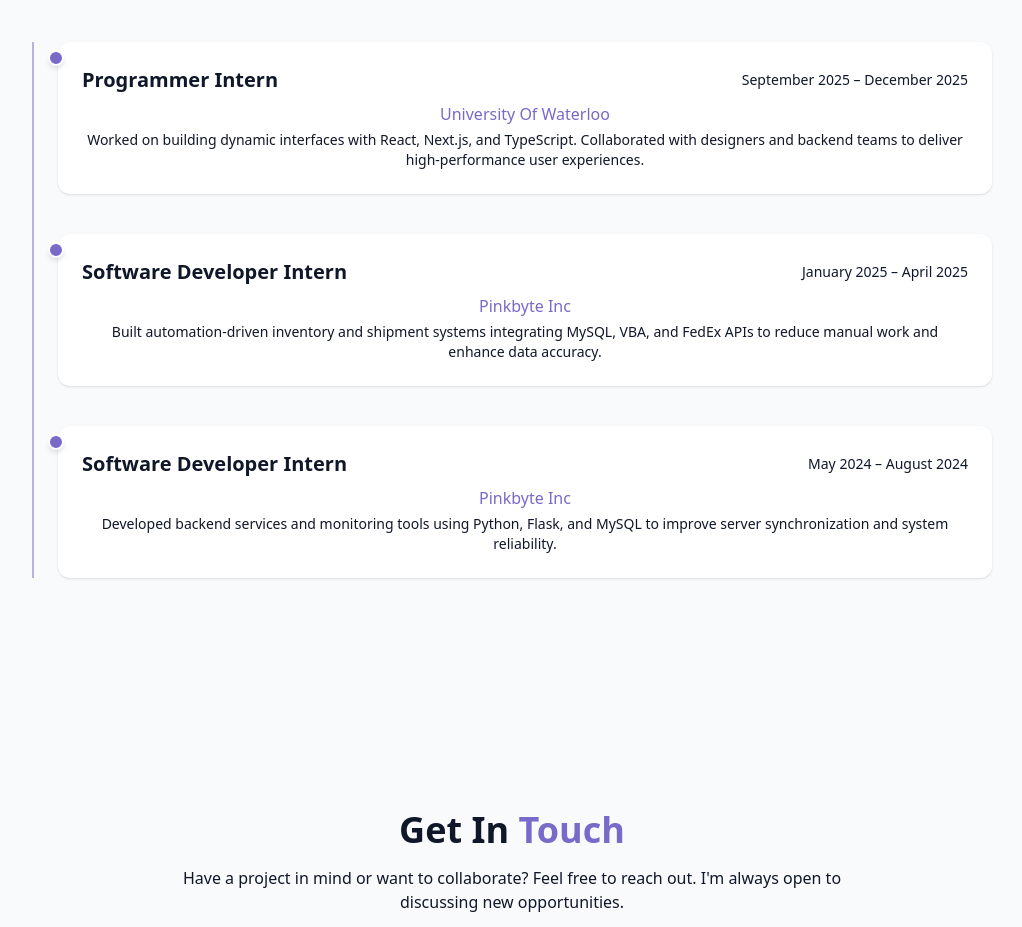
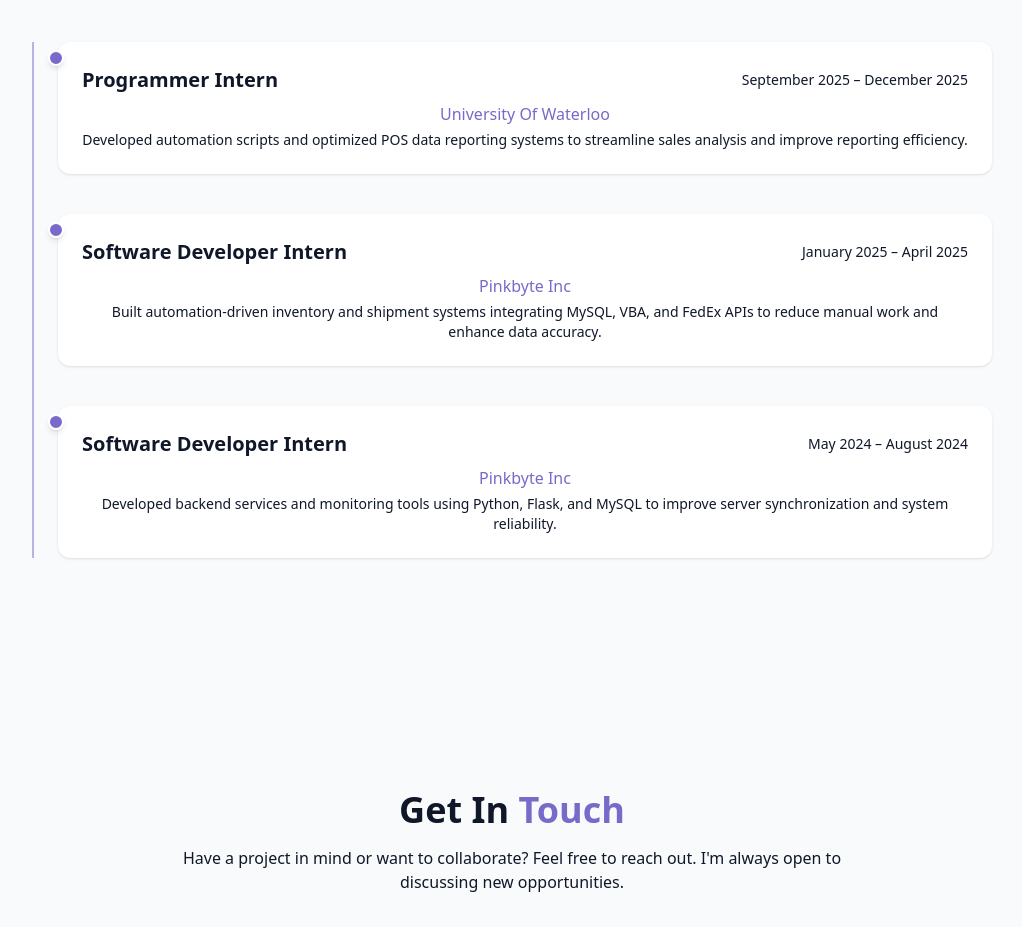
Before and after one commit to Angela-Zacharia/angela-zacharia, a React (Vite) app: page / in a window 1280 px wide. Shown: the part 1720-2647 px from the top of the page, without its empty margins (128-1150 px from the left). Built offline with nearby package versions, Linux system fonts and the light colour scheme.

Commit message:
Changing for personalized experiences

```diff
--- a/src/components/SkillsSection.jsx
+++ b/src/components/SkillsSection.jsx
@@ -6,7 +6,7 @@ const experiences = [
     company: "University Of Waterloo",
     role: "Programmer Intern",
     description:
-      "Worked on building dynamic interfaces with React, Next.js, and TypeScript. Collaborated with designers and backend teams to deliver high-performance user experiences.",
+      "Developed automation scripts and optimized POS data reporting systems to streamline sales analysis and improve reporting efficiency.",
   },
   {
     year: "January 2025 –  April 2025",
```
